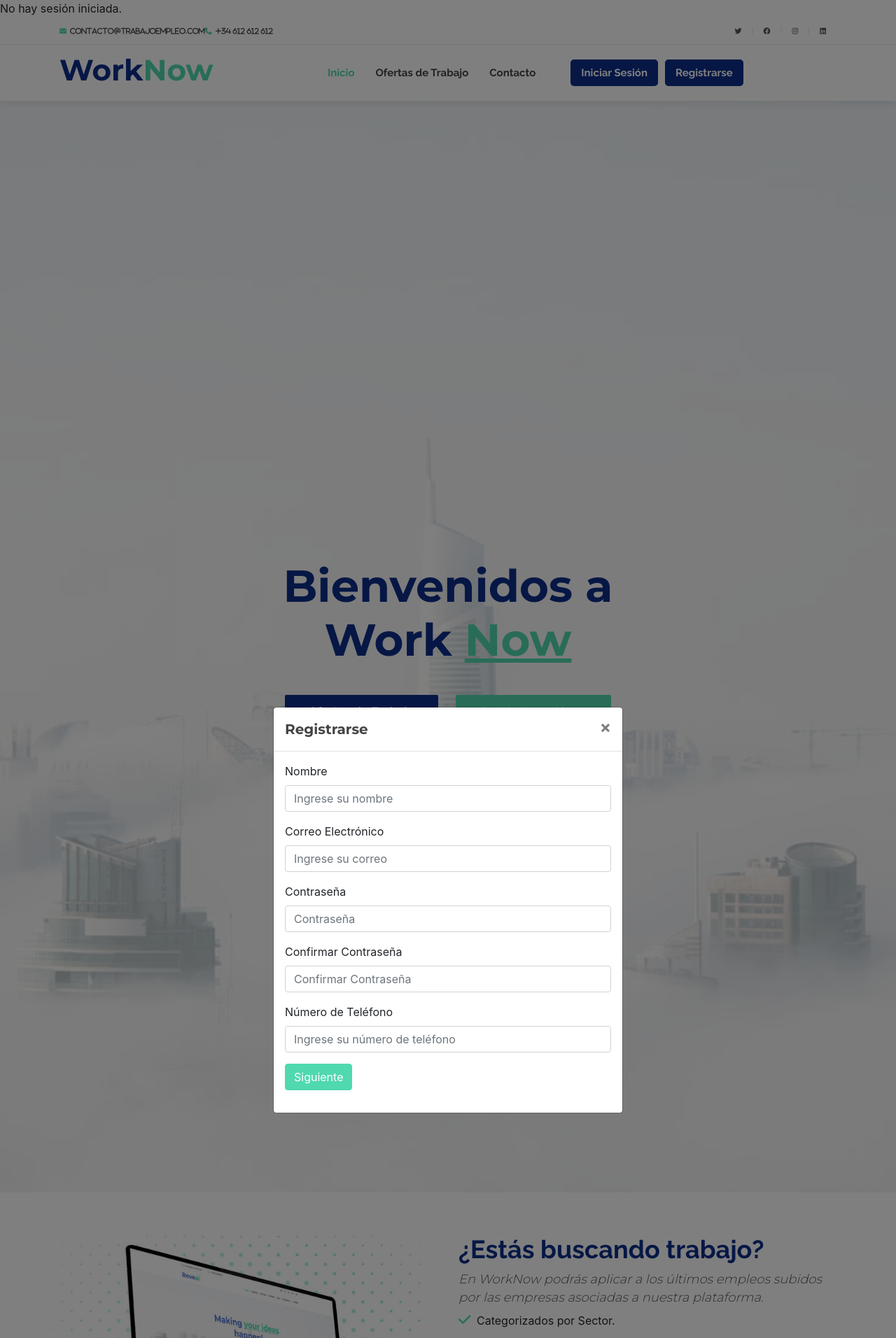
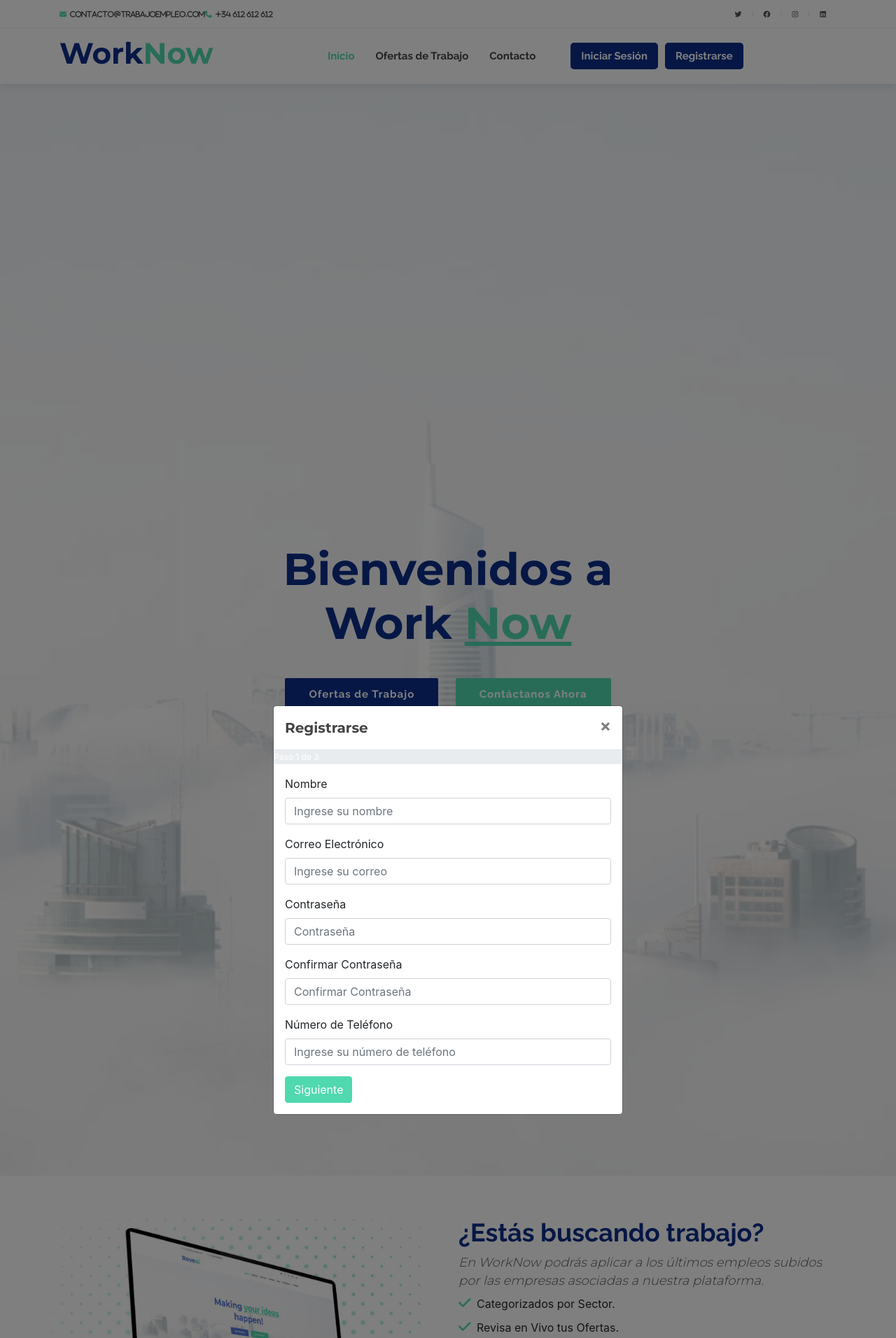
Before and after one commit to bmsjale93/portal_empleo, a PHP site: page / in a window 1280 px wide, after a click on "Registrarse". Shown: the top 1912 px of the page at 70% size. Run offline with PHP 8.4, Linux system fonts and the light colour scheme.

Commit message:
Cambios menores

```diff
--- a/assets/js/main.js
+++ b/assets/js/main.js
@@ -243,13 +243,23 @@ document.addEventListener("DOMContentLoaded", function () {
 });
 
 $(document).ready(function () {
-  // Función para ir al paso indicado
   window.goToStep = function (step) {
     // Ocultar todos los pasos
     $("#step1, #step2, #step3").hide();
     // Mostrar el paso actual
     $("#step" + step).show();
+    // Actualizar la barra de progreso
+    updateProgressBar(step);
   };
+
+  function updateProgressBar(step) {
+    var percentage = step === 1 ? 33 : step === 2 ? 66 : 100;
+    var progressBar = $("#progressBar");
+    progressBar
+      .css("width", percentage + "%")
+      .attr("aria-valuenow", percentage);
+    progressBar.text("Paso " + step + " de 3");
+  }
 
   // Validar paso antes de avanzar
   function validateStep(step) {
@@ -323,6 +333,10 @@ $(document).ready(function () {
   });
 });
 
+// Asegúrate de llamar a goToStep(1) al inicio para configurar la vista inicial correctamente
+$(document).ready(function() {
+    goToStep(1); // Inicializar en el paso 1
+});
 
 
 document.addEventListener("DOMContentLoaded", function () {
--- a/index.php
+++ b/index.php
@@ -1,10 +1,5 @@
 <?php
 session_start();
-if (isset($_SESSION['nombreUsuario'])) {
-  echo "Sesión iniciada: " . $_SESSION['nombreUsuario'];
-} else {
-  echo "No hay sesión iniciada.";
-}
 ?>
 
 <!DOCTYPE html>
--- a/registerModal.html
+++ b/registerModal.html
@@ -7,6 +7,10 @@
                 <button type="button" class="close" data-dismiss="modal" aria-label="Close">
                     <span aria-hidden="true">&times;</span>
                 </button>
+            </div>
+            <!-- Barra de progreso -->
+            <div class="progress" style="height: 20px;">
+                <div class="progress-bar" role="progressbar" style="width: 0%;" id="progressBar" aria-valuenow="0" aria-valuemin="0" aria-valuemax="100">Paso 1 de 3</div>
             </div>
             <form id="registerFormModal">
                 <div class="modal-body">
@@ -48,7 +52,7 @@
                             <label for="country">País</label>
                             <input type="text" class="form-control" id="country" placeholder="Ingrese su país" required>
                         </div>
-                        <button type="button" class="btn btn-secondary" onclick="goToStep(1)">Anterior</button>
+                        <button type="button" class="btn btn-primary" onclick="goToStep(1)">Anterior</button>
                         <button type="button" class="btn btn-primary" onclick="goToStep(3)">Siguiente</button>
                     </div>
                     <!-- Paso 3: Tipo de Usuario -->
```
